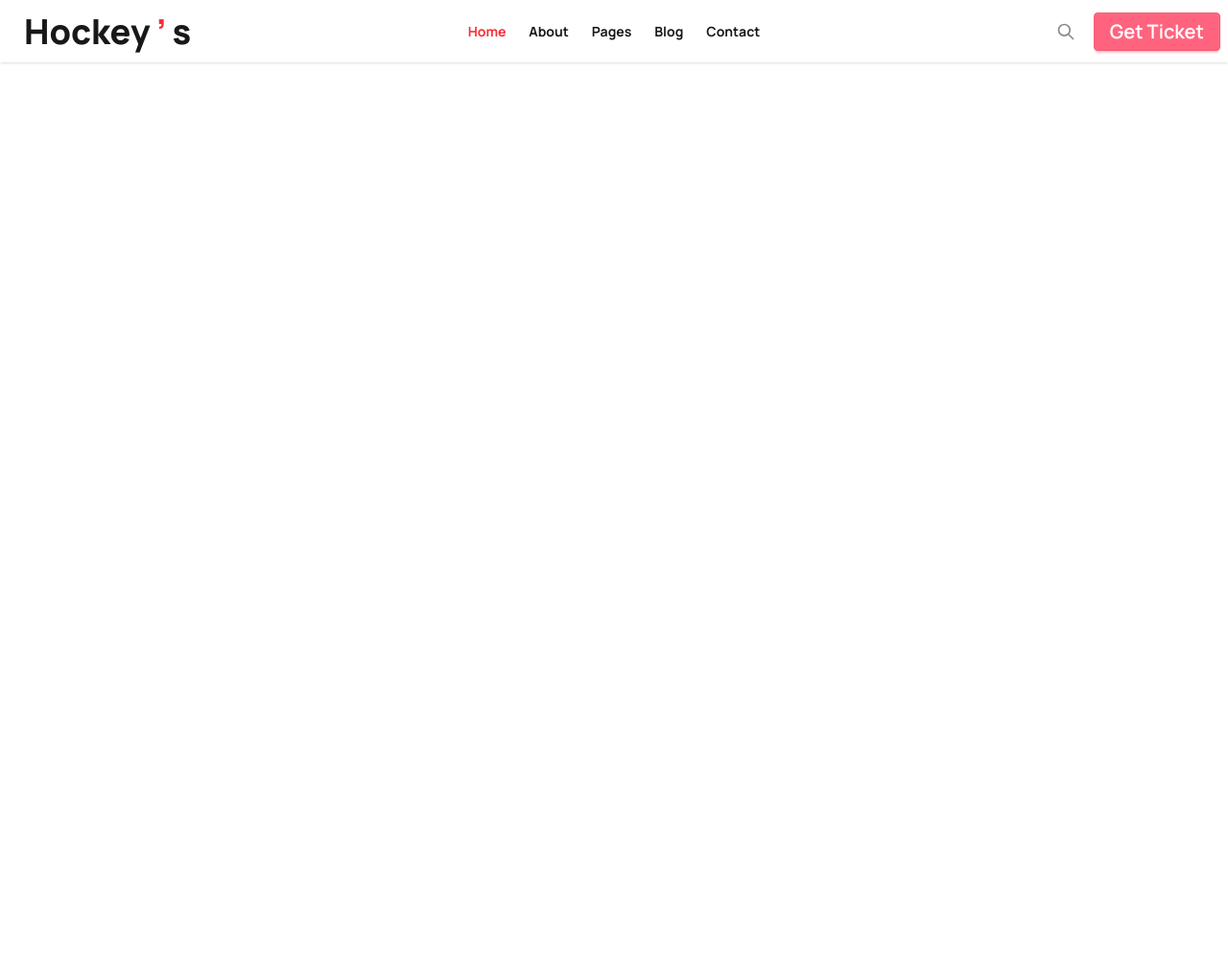
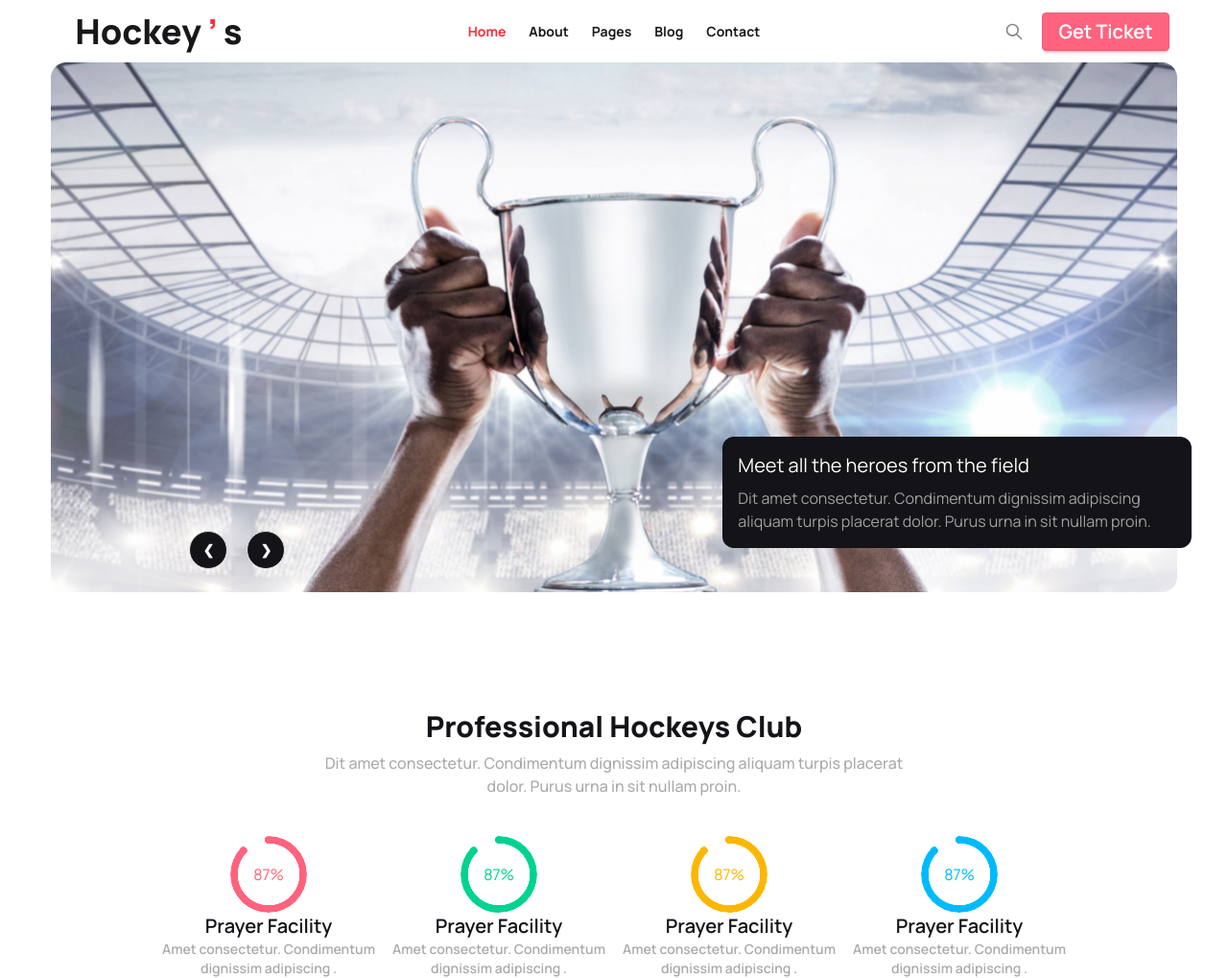
Before and after one commit to dmmalek/hockeys-landing-page, a plain HTML site: page index.html in a window 1280 px wide. Shown: the whole page at 96% size. Before the commit the page ends 800 px from the top, so only its background shows below. Drawn offline with nearby package versions, Linux system fonts and the light colour scheme.

Commit message:
designed hero and Professional Hockeys Club section

```diff
--- a/index.html
+++ b/index.html
@@ -26,9 +26,9 @@
     </style>
   </head>
   <body class="manrope">
-    <header>
+    <header class="w-11/12 mx-auto">
       <!-- Nav Bar  -->
-      <div class="navbar bg-base-100 shadow-sm">
+      <div class="navbar bg-base-100">
         <div class="navbar-start">
           <div class="dropdown">
             <div tabindex="0" role="button" class="btn btn-ghost lg:hidden">
@@ -93,8 +93,121 @@
           >
         </div>
       </div>
+      <!-- Hero section  -->
+      <div class="carousel w-full">
+        <div id="slide1" class="carousel-item relative w-full">
+          <img src="./Images/1.png" class="w-full" />
+          <div
+            class="absolute left-36 lg:right-5 bottom-1 flex -translate-y-1/2 transform gap-5"
+          >
+            <a href="#slide4" class="btn btn-circle bg-[#131318] text-white"
+              >❮</a
+            >
+            <a href="#slide2" class="btn btn-circle bg-[#131318] text-white"
+              >❯</a
+            >
+          </div>
+        </div>
+      </div>
+      <div
+        class="bg-[#131318] p-4 rounded-xl lg:w-5/12 lg:relative -top-42 -right-[700px]"
+      >
+        <h2 class="text-base lg:text-xl text-white mb-2">
+          Meet all the heroes from the field
+        </h2>
+        <p class="text-xs lg:text-base text-white/60">
+          Dit amet consectetur. Condimentum dignissim adipiscing aliquam turpis
+          placerat dolor. Purus urna in sit nullam proin.
+        </p>
+      </div>
     </header>
-    <main></main>
+    <main>
+      <main>
+        <!-- Professional Hockeys Club  -->
+        <section class="w-3/4 mx-auto">
+          <div class="text-center mb-10">
+            <h2 class="text-[#131318] text-3xl font-extrabold mb-2">
+              Professional Hockeys Club
+            </h2>
+            <p class="text-[#13131899]/60 font-medium">
+              Dit amet consectetur. Condimentum dignissim adipiscing aliquam
+              turpis placerat <br />
+              dolor. Purus urna in sit nullam proin.
+            </p>
+          </div>
+          <div class="lg:flex justify-around items-center">
+            <div class="text-center">
+              <div
+                class="radial-progress text-error"
+                style="--value: 87"
+                aria-valuenow="87"
+                role="progressbar"
+              >
+                87%
+              </div>
+              <h3 class="text-xl font-semibold text-[#131318]">
+                Prayer Facility
+              </h3>
+              <p class="text-sm font-semibold text-[#13131899]/60">
+                Amet consectetur. Condimentum <br />
+                dignissim adipiscing .
+              </p>
+            </div>
+            <div class="text-center">
+              <div
+                class="radial-progress text-success"
+                style="--value: 87"
+                aria-valuenow="87"
+                role="progressbar"
+              >
+                87%
+              </div>
+              <h3 class="text-xl font-semibold text-[#131318]">
+                Prayer Facility
+              </h3>
+              <p class="text-sm font-semibold text-[#13131899]/60">
+                Amet consectetur. Condimentum <br />
+                dignissim adipiscing .
+              </p>
+            </div>
+            <div class="text-center">
+              <div
+                class="radial-progress text-warning"
+                style="--value: 87"
+                aria-valuenow="87"
+                role="progressbar"
+              >
+                87%
+              </div>
+              <h3 class="text-xl font-semibold text-[#131318]">
+                Prayer Facility
+              </h3>
+              <p class="text-sm font-semibold text-[#13131899]/60">
+                Amet consectetur. Condimentum <br />
+                dignissim adipiscing .
+              </p>
+            </div>
+            <div class="text-center">
+              <div
+                class="radial-progress text-info"
+                style="--value: 87"
+                aria-valuenow="87"
+                role="progressbar"
+              >
+                87%
+              </div>
+              <h3 class="text-xl font-semibold text-[#131318]">
+                Prayer Facility
+              </h3>
+              <p class="text-sm font-semibold text-[#13131899]/60">
+                Amet consectetur. Condimentum <br />
+                dignissim adipiscing .
+              </p>
+            </div>
+          </div>
+        </section>
+      </main>
+    </main>
     <footer></footer>
   </body>
 </html>
```
